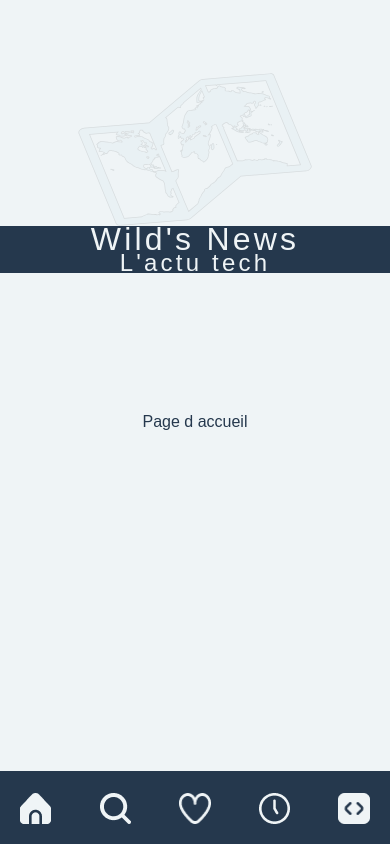
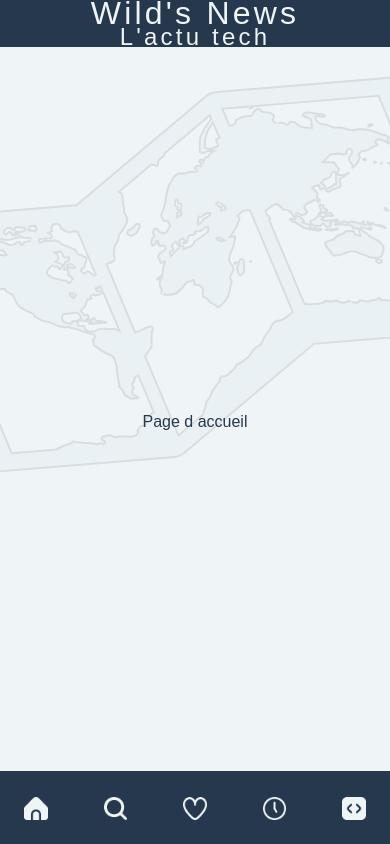
Before and after one commit to WildCodeSchool/2024-12-orleans-cda-project2-team-b, a React (Vite) app: page / in a window 390 px wide. Built offline with nearby package versions, Linux system fonts and the light colour scheme; a web font is replaced by a local one.

Commit message:
update background in desktop and mobile

```diff
--- a/src/app.jsx
+++ b/src/app.jsx
@@ -12,9 +12,11 @@ function App() {
       <Navbar />
       <BackgroundCard />
       <MainTitle />
+
       <main className='absolute-center-container'>
         <Outlet />
       </main>
+
       <Footer />
     </>
   );
--- a/src/components/back-gard.jsx
+++ b/src/components/back-gard.jsx
@@ -1,5 +1,5 @@
 import './back-gard.scss';
 
 export default function BackgroundCard() {
-  return <img className='backgroundCard' src='/back-card.svg' />;
+  return <div className='background'></div>;
 }
--- a/src/components/back-gard.scss
+++ b/src/components/back-gard.scss
@@ -1,9 +1,21 @@
-.backgroundCard {
-  padding-top: 8.63dvh;
-  display: block;
-  margin: auto;
-  width: 60dvw;
-  align-items: center;
-  justify-content: center;
+.background {
+  background-image: url('/back-card.svg');
+  position: absolute;
+  top: 9%; //pour commencer en dessous de la navbar
+  transform: translateY(-9%);
+  left: 50%;
+  transform: translateX(-50%);
+  width: 60%;
+  height: 87%;
+  background-size: cover;
+  background-position: center;
+  background-repeat: no-repeat;
   opacity: 9%;
 }
+
+@media (max-width: 700px) {
+  .background {
+    width: 100%;
+    height: 47%;
+  }
+}
--- a/src/components/navbar.scss
+++ b/src/components/navbar.scss
@@ -58,6 +58,6 @@
   }
 
   .navbar img {
-    width: 8dvw;
+    width: 6dvw;
   }
 }
```
